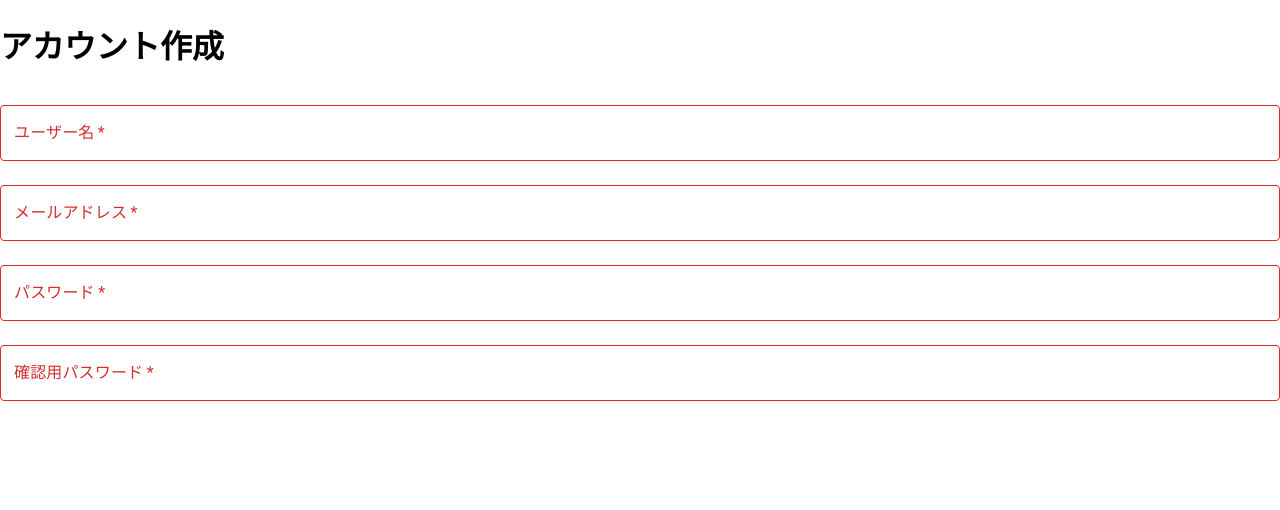
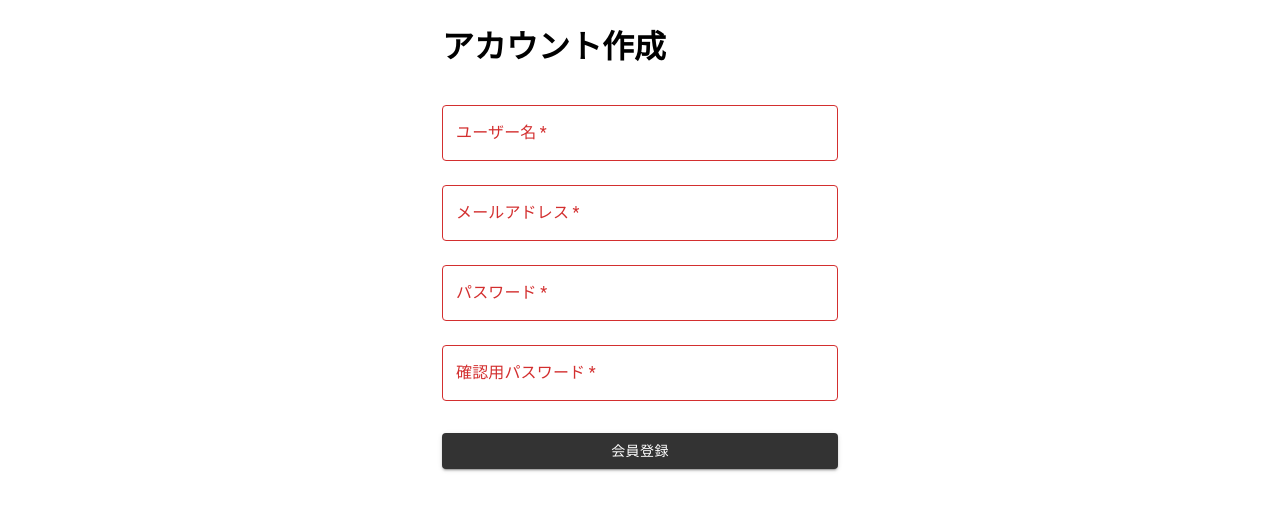
Before and after one commit to yokoiakinori/gosplash-front, a React (Create React App) app in the folder gosplash/: page /register in a window 1280 px wide. Shown: the top 510 px of the page. Built offline with nearby package versions, Linux system fonts and the light colour scheme.

Commit message:
カラーテーマ作成

```diff
--- a/gosplash/src/RouterConfig.tsx
+++ b/gosplash/src/RouterConfig.tsx
@@ -3,6 +3,7 @@ import { BrowserRouter, Routes, Route } from "react-router-dom";
 import { Register } from "./pages/auth/Register";
 import { Top } from "./pages/Top";
 import { NotFound } from "./pages/NotFound";
+import { SignIn } from "./pages/auth/SignIn";
 
 export const RouterConfig: React.FC = () => {
     return (
@@ -13,6 +14,7 @@ export const RouterConfig: React.FC = () => {
 
             {/* 認証 */}
             <Route path="register" element={<Register />} />
+            <Route path="signin" element={<SignIn />} />
 
             {/* 例外ページ */}
             <Route path="*" element={<NotFound />} />
--- a/gosplash/src/index.tsx
+++ b/gosplash/src/index.tsx
@@ -3,13 +3,24 @@ import ReactDOM from 'react-dom/client';
 import './index.css';
 import { RouterConfig } from "./RouterConfig";
 import reportWebVitals from './reportWebVitals';
+import { createTheme, ThemeProvider } from "@mui/material/styles";
 
 const root = ReactDOM.createRoot(
   document.getElementById('root') as HTMLElement
 );
+
+const theme = createTheme({
+  palette: {
+    primary: {
+      main: '#333',
+    }
+  }
+})
 root.render(
   <React.StrictMode>
-    <RouterConfig />
+    <ThemeProvider theme={theme}>
+      <RouterConfig />
+    </ThemeProvider>
   </React.StrictMode>
 );
 
--- a/gosplash/src/pages/auth/Register.tsx
+++ b/gosplash/src/pages/auth/Register.tsx
@@ -1,17 +1,39 @@
 import React from "react";
 import { Form } from "../../components/Form";
+import Container from '@mui/material/Container';
 import Box from '@mui/material/Box';
+import Button from '@mui/material/Button';
 
 export const Register: React.FC = () => {
+    const handleSubmit = (event: React.FormEvent<HTMLFormElement>) => {
+        event.preventDefault();
+        const data = new FormData(event.currentTarget);
+        console.log({
+          email: data.get('email'),
+          password: data.get('password'),
+        });
+      };
+
     return (
         <>
+        <Container component="main" maxWidth="xs">
             <h1>アカウント作成</h1>
-        <Box>
+            <Box component="form" onSubmit={handleSubmit} noValidate sx={{ mt: 1 }}>
                 <Form name="name" label="ユーザー名" />
                 <Form name="mail" label="メールアドレス" />
                 <Form name="password" label="パスワード" />
                 <Form name="password_confirmation" label="確認用パスワード" />
+                <Button
+                    type="submit"
+                    fullWidth
+                    variant="contained"
+                    color="primary"
+                    sx={{ mt: 3, mb: 2 }}
+                >
+                会員登録
+                </Button>
             </Box>
+        </Container>
         </>
     )
 }
--- a/gosplash/src/SignIn.tsx
+++ b/gosplash/src/pages/auth/SignIn.tsx
@@ -28,7 +28,7 @@ function Copyright(props: any) {
 
 const theme = createTheme();
 
-export default function SignIn() {
+export const SignIn: React.FC = () => {
   const handleSubmit = (event: React.FormEvent<HTMLFormElement>) => {
     event.preventDefault();
     const data = new FormData(event.currentTarget);
```
Lines whose indentation alone changed are shown as unchanged.
